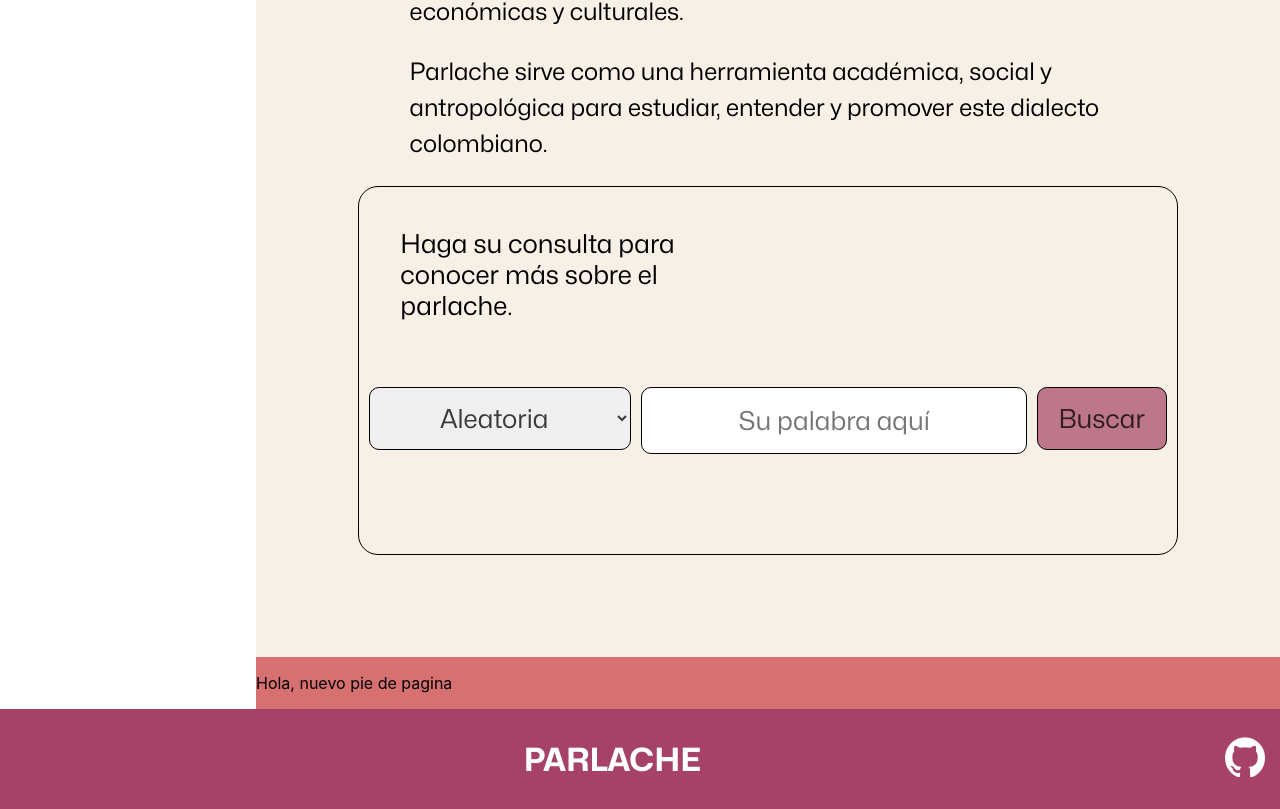
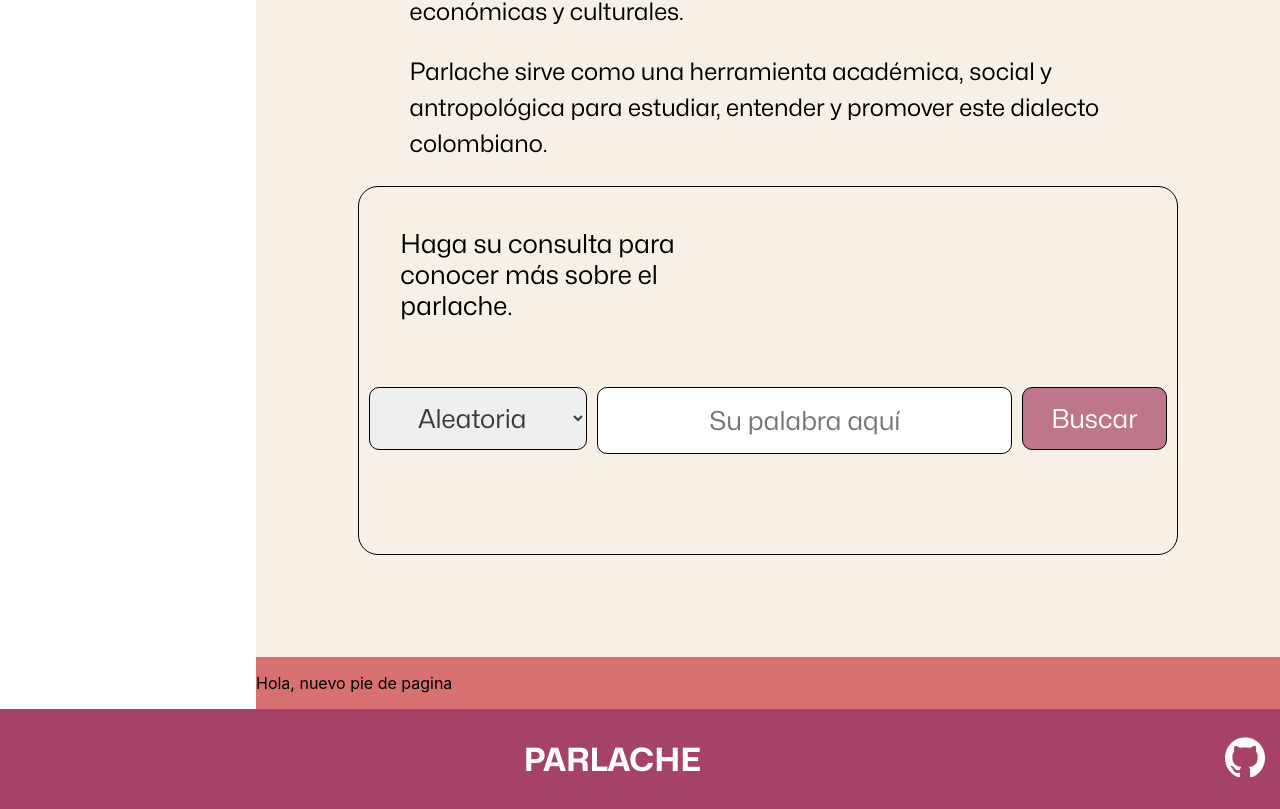
Before and after one commit to B4LSEROS/Parlache, a React (Create React App) app: page / in a window 1280 px wide. Shown: the part 1007-1816 px from the top of the page. Built offline with nearby package versions, Linux system fonts and the light colour scheme.

Commit message:
Changes to the UI

```diff
--- a/src/Componentes/contenedorBusqueda/estiloContenedorBusqueda.css
+++ b/src/Componentes/contenedorBusqueda/estiloContenedorBusqueda.css
@@ -45,10 +45,11 @@
 
 .contenedor-busqueda > .campos:focus {
     border: 0.1px solid rgb(144, 19, 67);
+    outline: none;
 }
 
 .contenedor-busqueda > .campos:nth-child(1) {
-    flex-grow: 3;
+    flex-grow: 1;
     margin-left: 10px;
 
 }
@@ -60,4 +61,5 @@
 .contenedor-busqueda > .campos:nth-child(3) {
     flex-grow: 1;
     background-color: rgba(144, 19, 67, 0.548);
+    color: white;
 }
```
